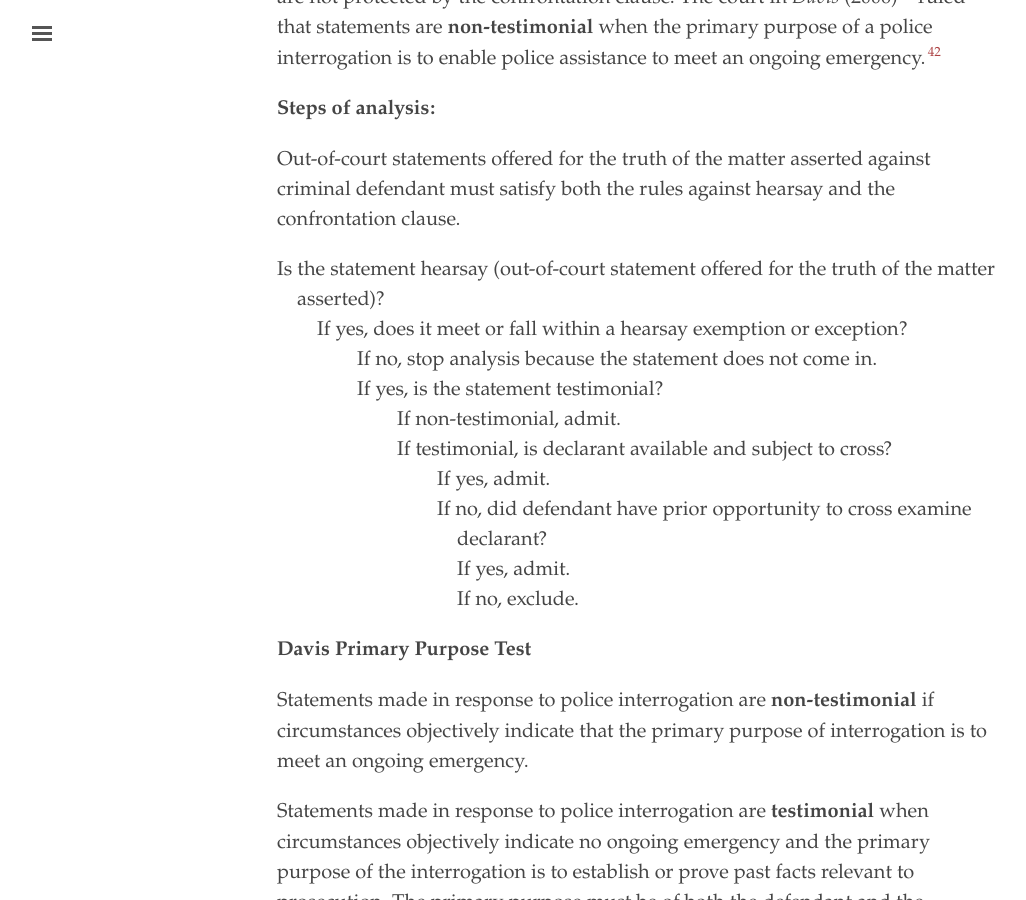
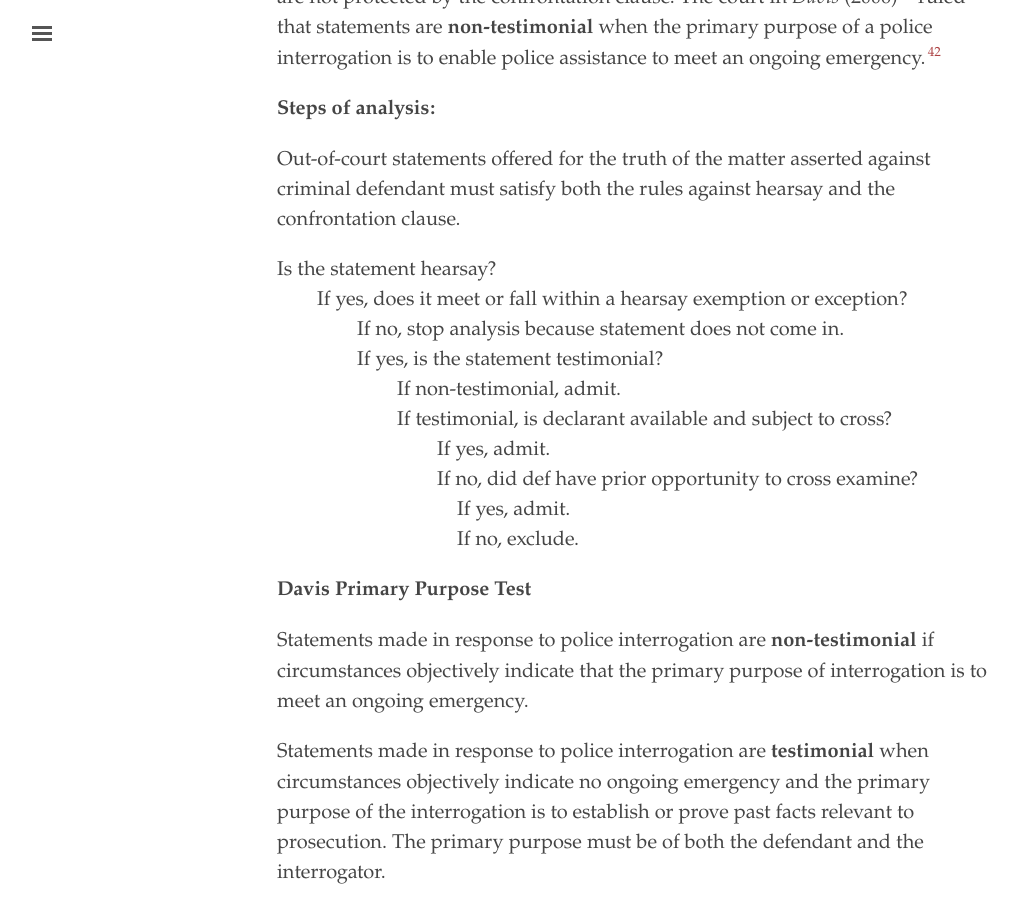
Before and after one commit to binipringle/right-to-be-forgotten, a Jekyll site: the page built from _texts/0-outline.md, in a window 1280 px wide and 900 px high, scrolled down 12872 px. Shown: the whole window, without its empty margins (3-1029 px from the left). Built offline with Jekyll 4.4.1, drawn with Linux system fonts in a browser that asks for light colours.

Commit message:
edited steps of analysis in confrontation clause in outline

```diff
--- a/_texts/0-outline.md
+++ b/_texts/0-outline.md
@@ -353,14 +353,14 @@ Since *Crawford* (2004),[^40] **Testimonial** statements cannot be introduced ag
 
  Out-of-court statements offered for the truth of the matter asserted against criminal defendant must satisfy both the rules against hearsay and the confrontation clause.
 
-- {:.indent-0}Is the statement hearsay (out-of-court statement offered for the truth of the matter asserted)?
+- {:.indent-0}Is the statement hearsay?
 - {:.indent-2}If yes, does it meet or fall within a hearsay exemption or exception?
-- {:.indent-4}If no, stop analysis because the statement does not come in.
+- {:.indent-4}If no, stop analysis because statement does not come in.
 - {:.indent-4}If yes, is the statement testimonial?
 - {:.indent-6}If non-testimonial, admit.
 - {:.indent-6}If testimonial, is declarant available and subject to cross?
 - {:.indent-8}If yes, admit.
-- {:.indent-8}If no, did defendant have prior opportunity to cross examine declarant?
+- {:.indent-8}If no, did def have prior opportunity to cross examine?
 - {:.indent-9}If yes, admit.
 - {:.indent-9}If no, exclude.
 
```
